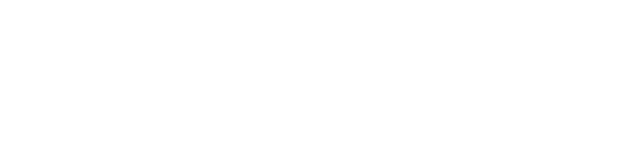
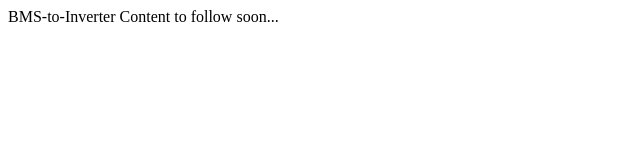
Before and after one commit to ai-republic/site, a plain HTML site: page bms-to-inverter/index.html in a window 1280 px wide. Shown: the whole page, without its empty margins (0-640 px from the left). Drawn offline with Linux system fonts and the light colour scheme.

Commit message:
added index.html

```diff
--- a/bms-to-inverter/index.html
+++ b/bms-to-inverter/index.html
@@ -5,6 +5,7 @@
 <title>BMS-to-Inverter</title>
 </head>
 <body>
-
+BMS-to-Inverter
+Content to follow soon...
 </body>
 </html>
```
